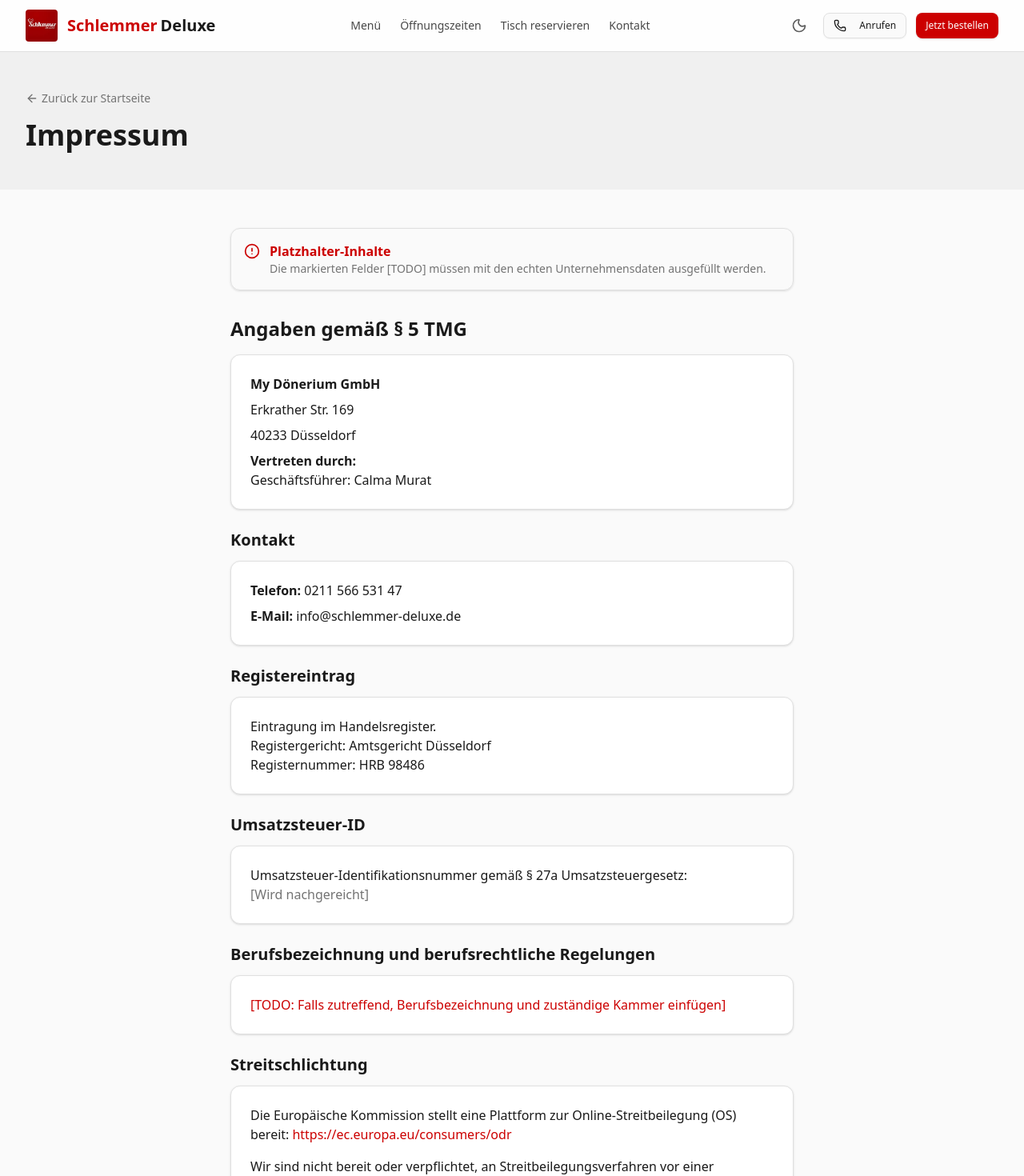
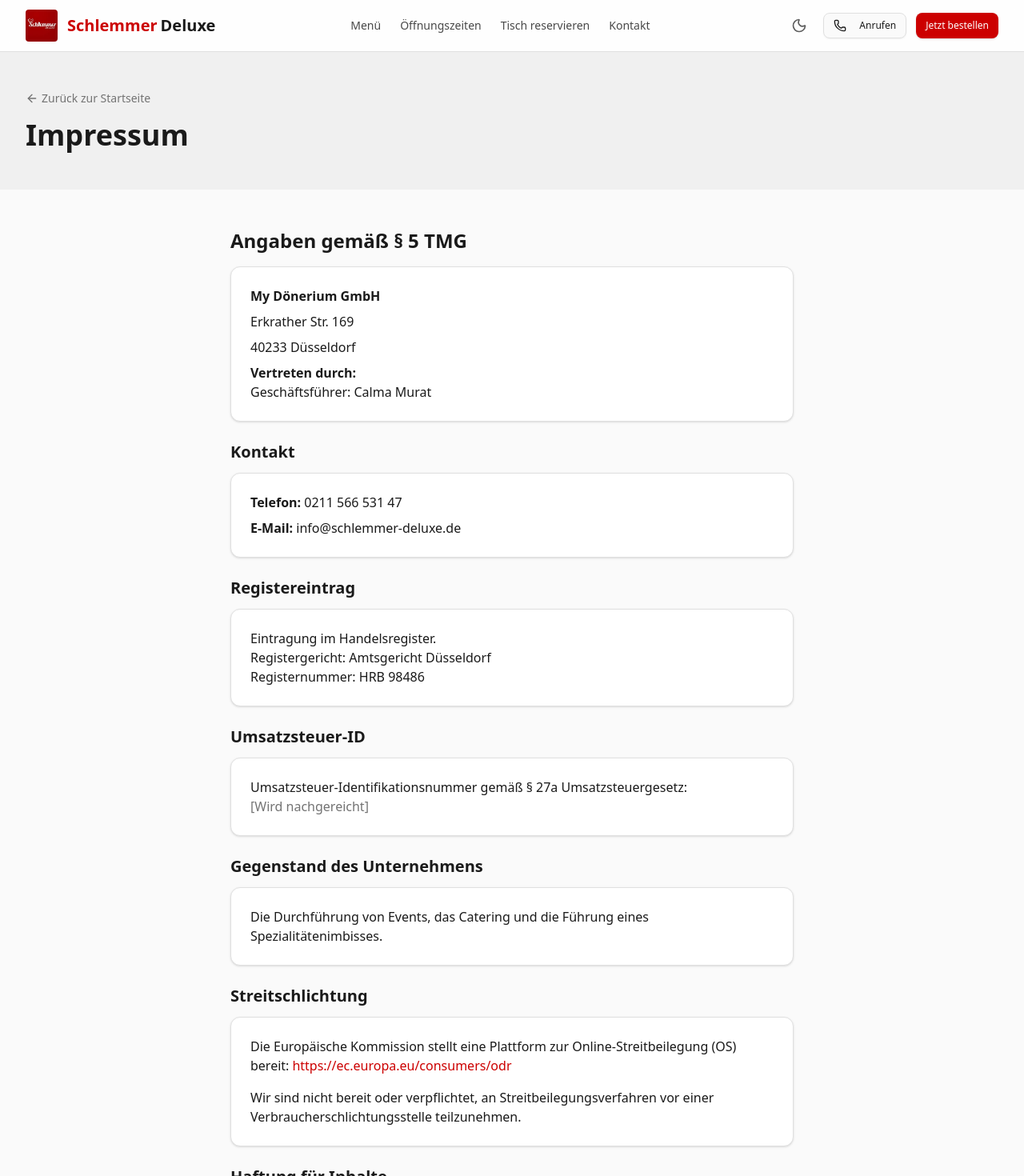
Before and after one commit to patelsid-build-it/Schlemmerdeluxe, a Next.js app: page /impressum in a window 1280 px wide. Shown: the top 1470 px of the page at 80% size. Built offline with nearby package versions, Linux system fonts and the light colour scheme.

Commit message:
Polish content: remove banners, update Berufsbezeichnung and USP

```diff
--- a/app/datenschutz/page.js
+++ b/app/datenschutz/page.js
@@ -29,19 +29,7 @@ export default function DatenschutzPage() {
 
         <section className="py-12">
           <div className="container max-w-3xl">
-            {/* TODO Hinweis */}
-            <Card className="mb-8 border-brand/50 bg-brand/5">
-              <CardContent className="p-4 flex gap-3">
-                <AlertCircle className="h-5 w-5 text-brand shrink-0 mt-0.5" />
-                <div>
-                  <p className="font-semibold text-brand">Platzhalter-Inhalte</p>
-                  <p className="text-sm text-muted-foreground">
-                    Die markierten Felder [TODO] müssen mit den echten Daten und ggf. mit Unterstützung
-                    eines Rechtsanwalts für Datenschutzrecht ausgefüllt werden.
-                  </p>
-                </div>
-              </CardContent>
-            </Card>
+            {/* Banner removed */}
 
             <div className="prose prose-neutral max-w-none space-y-8">
               <section>
--- a/app/impressum/page.js
+++ b/app/impressum/page.js
@@ -29,18 +29,7 @@ export default function ImpressumPage() {
 
         <section className="py-12">
           <div className="container max-w-3xl">
-            {/* TODO Hinweis */}
-            <Card className="mb-8 border-brand/50 bg-brand/5">
-              <CardContent className="p-4 flex gap-3">
-                <AlertCircle className="h-5 w-5 text-brand shrink-0 mt-0.5" />
-                <div>
-                  <p className="font-semibold text-brand">Platzhalter-Inhalte</p>
-                  <p className="text-sm text-muted-foreground">
-                    Die markierten Felder [TODO] müssen mit den echten Unternehmensdaten ausgefüllt werden.
-                  </p>
-                </div>
-              </CardContent>
-            </Card>
+            {/* Banner removed */}
 
             <div className="prose prose-neutral max-w-none">
               <h2 className="text-2xl font-bold mb-4">Angaben gemäß § 5 TMG</h2>
@@ -90,10 +79,10 @@ export default function ImpressumPage() {
                 </CardContent>
               </Card>
 
-              <h3 className="text-xl font-semibold mb-3">Berufsbezeichnung und berufsrechtliche Regelungen</h3>
+              <h3 className="text-xl font-semibold mb-3">Gegenstand des Unternehmens</h3>
               <Card className="mb-6">
                 <CardContent className="p-6">
-                  <p className="text-brand">[TODO: Falls zutreffend, Berufsbezeichnung und zuständige Kammer einfügen]</p>
+                  <p>Die Durchführung von Events, das Catering und die Führung eines Spezialitätenimbisses.</p>
                 </CardContent>
               </Card>
 
--- a/data/restaurant.js
+++ b/data/restaurant.js
@@ -63,7 +63,7 @@ export const restaurant = {
     { icon: "ChefHat", title: "Premium Steak Döner", description: "Frisch zubereitet mit hochwertigem Steak-Fleisch" },
     { icon: "Clock", title: "Schnelle Abholung", description: "Kurze Wartezeiten bei Abholung" },
     { icon: "Utensils", title: "Große Auswahl", description: "Veggie & Vegan Burger, Wraps & mehr" },
-    { icon: "Car", title: "100 Gratis Parkplätze", description: "Kostenlos parken im B8 Center" }
+    { icon: "Car", title: "100 Gratis Parkplätze", description: "Kostenlos parken auf B8 center" }
   ],
 
   // Menü-Kategorien und Items mit AI-generierten Bildern
```
